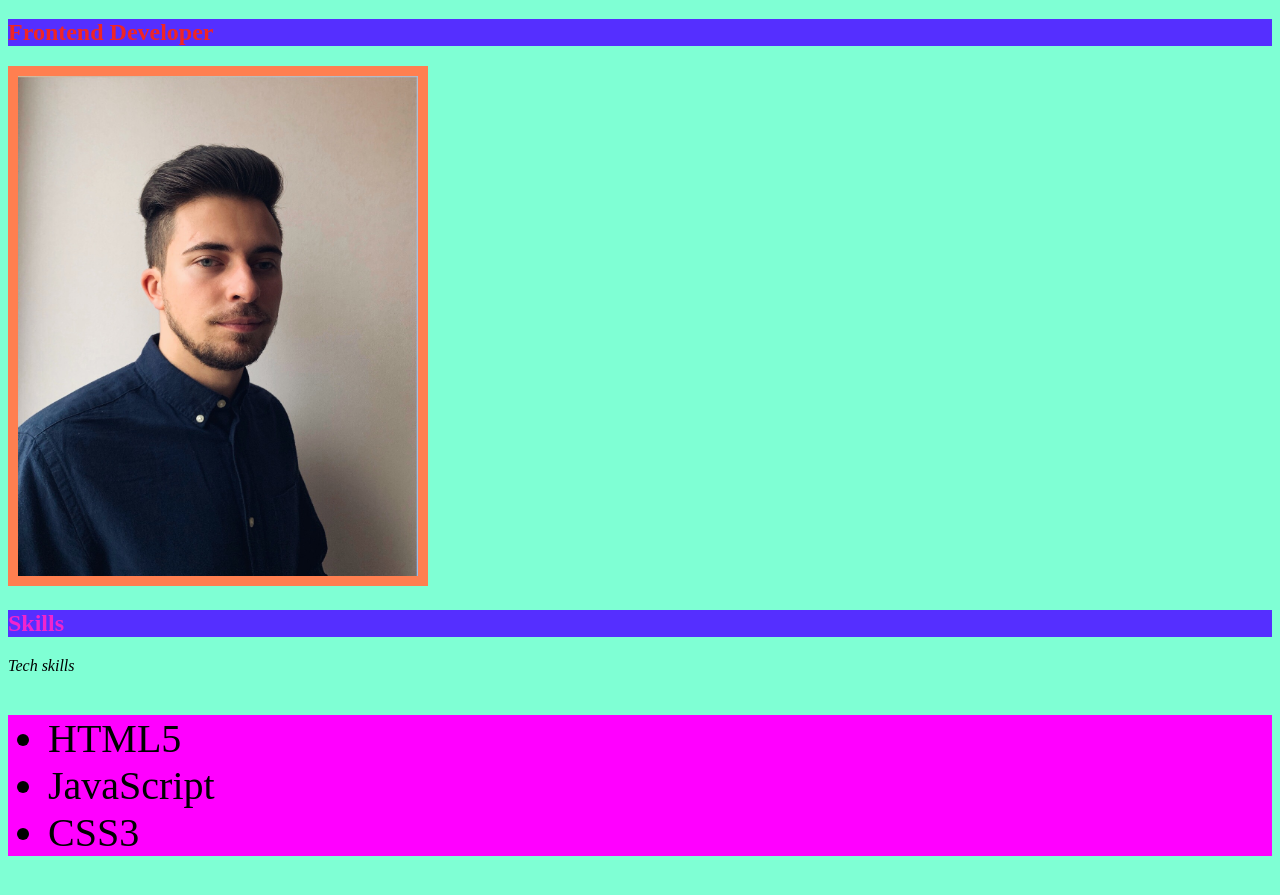
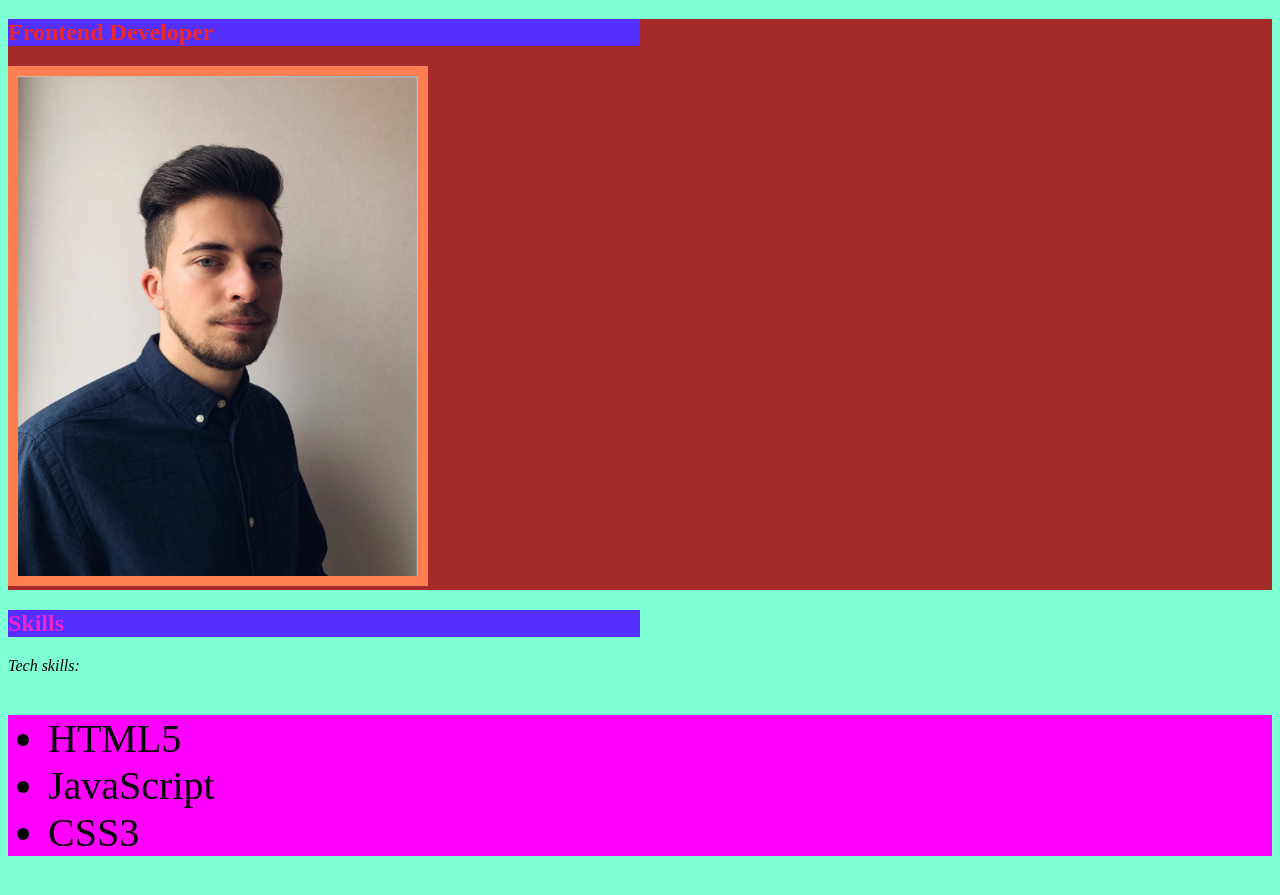
Before and after one commit to Vladlysenko75/Okten_homework, a plain HTML site: page index.html in a window 1280 px wide. Shown: the part 61-956 px from the top of the page. Drawn offline with Linux system fonts and the light colour scheme.

Commit message:
Made div boxes

```diff
--- a/index.html
+++ b/index.html
@@ -10,17 +10,23 @@
 </head>
 
 <body>
-    <H1 >Vladyslav Lysenko</H1>
-    <H2>Frontend Developer</h2>
+    <div class="family">
+        <div class="father"><H1>Vladyslav Lysenko</H1></div>
+        <div class="mother"><H2>Frontend Developer</h2>
             <img src="img/resume1.JPG" width="400px" height="500px" alt="my photo">
+        </div>
+        <div class="uncle">
             <H2 class="falth">Skills</H2>
-    <p>Tech skills</p>
+            <p>Tech skills:</p>
+            <div class="son">
                 <ul class="truth">
                     <li>HTML5</li>
                     <li>JavaScript</li>
                     <li>CSS3</li>
-
+            </div>
+        </div>
         </ul>
+    </div>
 </body>
 
 </html>
--- a/styles.css
+++ b/styles.css
@@ -9,6 +9,7 @@ h1 {
 h2 {
   color: rgb(240, 37, 37);
   background-color: rgb(85, 47, 255);
+  width: 50%;
 }
 
 .truth {
@@ -26,3 +27,7 @@ img {
 p {
   font-style: italic;
 }
+
+.mother {
+  background-color: brown;
+}
```
Lines whose indentation alone changed are shown as unchanged.
